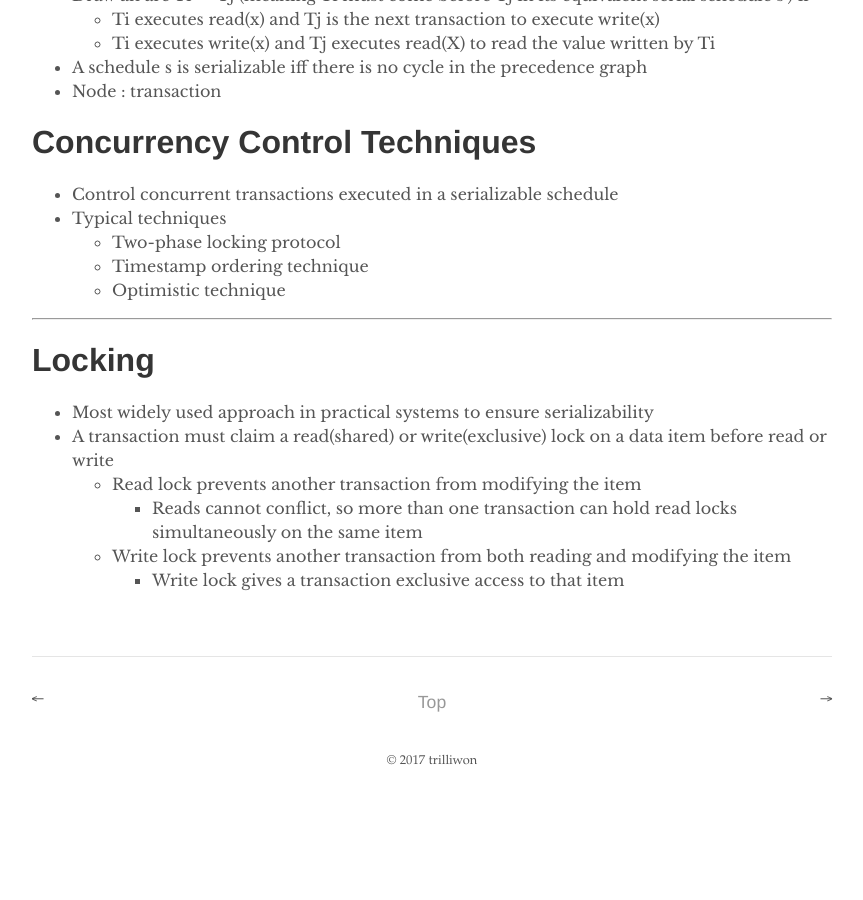
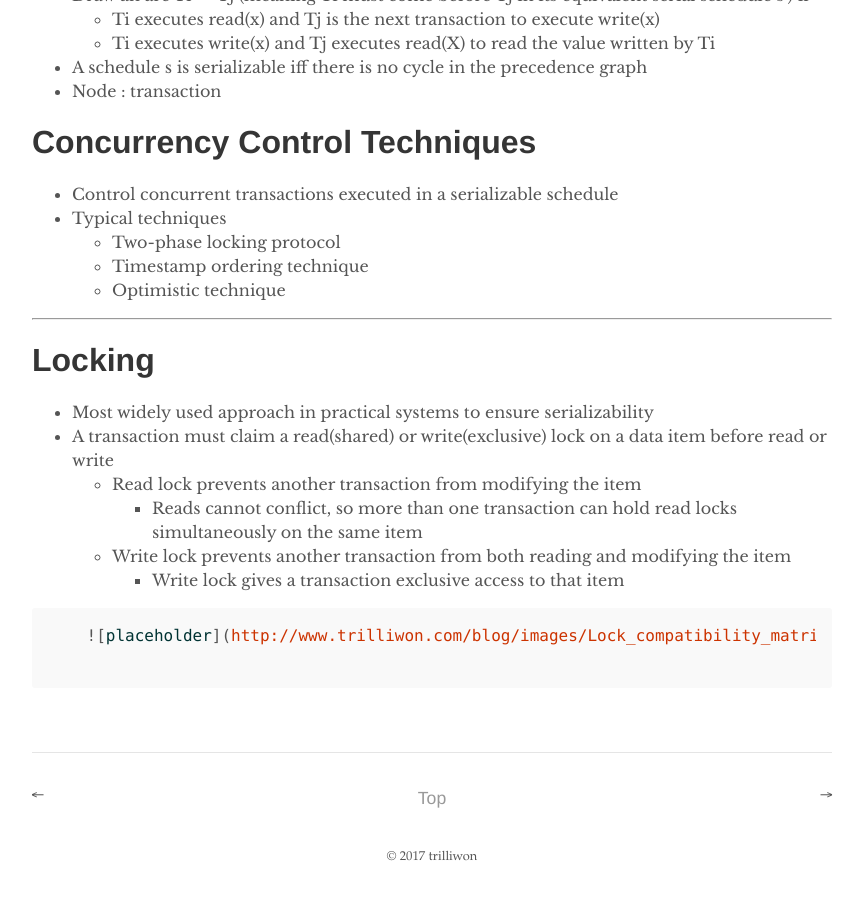
Before and after one commit to trilliwon/ABL, a Jekyll site: the page built from _posts/2017-11-22-db-transaction.md, in a window 1280 px wide and 900 px high, scrolled down 2602 px. Shown: the whole window, without its empty margins (208-1071 px from the left). Built offline with Jekyll 4.4.1, drawn with Linux system fonts in a browser that asks for light colours; before the commit the page ends 3406 px from its top, so only the background shows below that.

Commit message:
Wed Nov 29 13:16:11 KST 2017

```diff
--- a/_posts/2017-11-22-db-transaction.md
+++ b/_posts/2017-11-22-db-transaction.md
@@ -103,3 +103,7 @@ categories: db
     - Reads cannot conflict, so more than one transaction can hold read locks simultaneously on the same item
   - Write lock prevents another transaction from both reading and modifying the item
     - Write lock gives a transaction exclusive access to that item
+
+    {% highlight markdown %}
+    ![placeholder](http://www.trilliwon.com/blog/images/Lock_compatibility_matrix.png/200x200 "Small example image")
+    {% endhighlight %}
```
